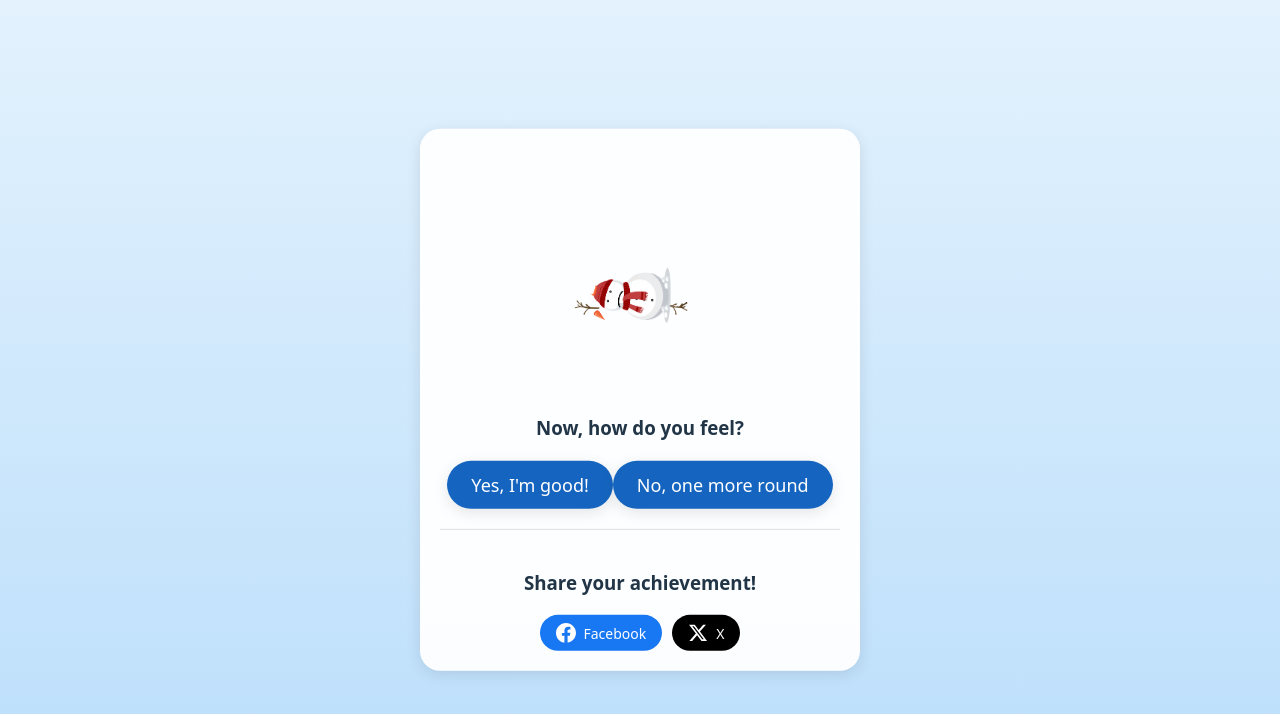
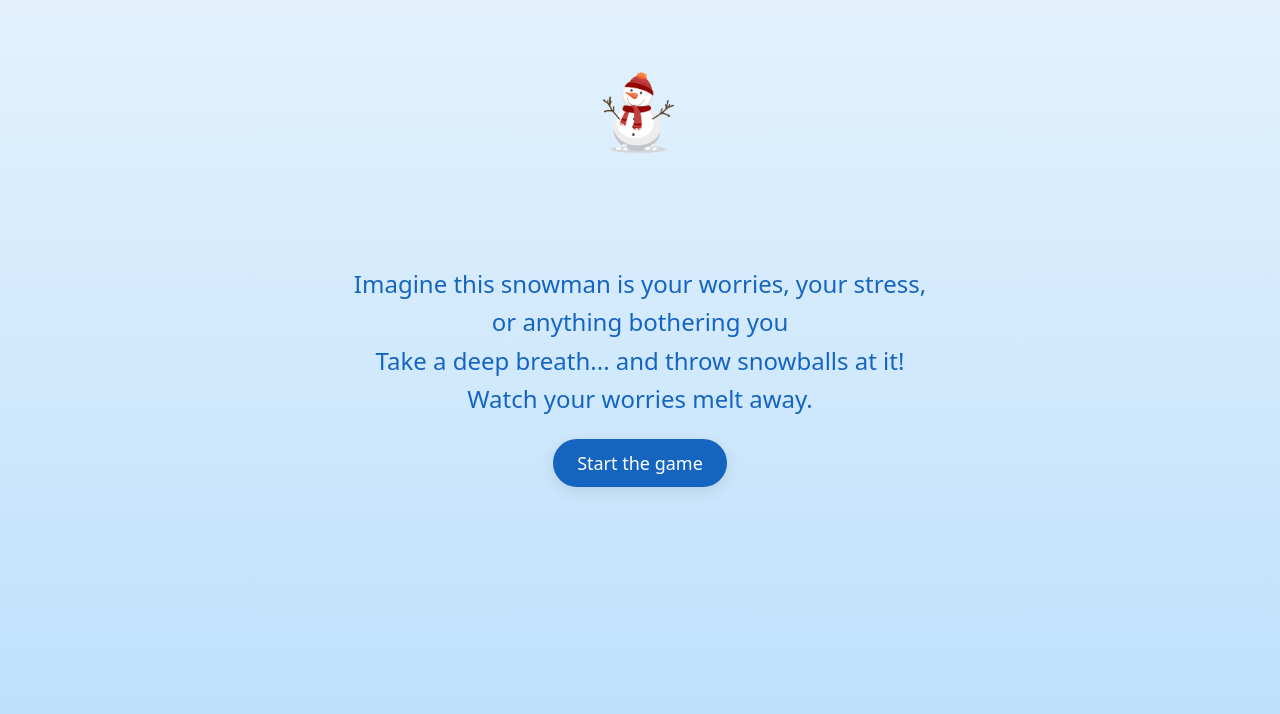
Before and after one commit to wangxiaoer5200/snow-man, a Vue app: page / in a window 1280 px wide. Shown: the top 714 px of the page. Built offline with nearby package versions, Linux system fonts and the light colour scheme.

Commit message:
fix: 修复标题

```diff
--- a/index.html
+++ b/index.html
@@ -4,7 +4,7 @@
     <meta charset="UTF-8" />
     <link rel="icon" type="image/svg+xml" href="/vite.svg" />
     <meta name="viewport" content="width=device-width, initial-scale=1.0" />
-    <title>Vite + Vue + TS</title>
+    <title>Defeat the snowman</title>
     <script src="https://res.wx.qq.com/open/js/jweixin-1.6.0.js"></script>
   </head>
   <body>
--- a/src/App.vue
+++ b/src/App.vue
@@ -6,7 +6,7 @@ const hitAudio = ref<HTMLAudioElement | null>(null) as any
 
 // 游戏状态
 const hitCount = ref(0)
-const gameOver = ref(true)
+const gameOver = ref(false)
 const gameStarted = ref(false)
 const gameTime = ref(0)
 const bestTime = ref(localStorage.getItem('bestTime') ? parseInt(localStorage.getItem('bestTime')!) : 0)
```
Also changed, not shown: 1 other file (tests, documents, lock files or other folders).
